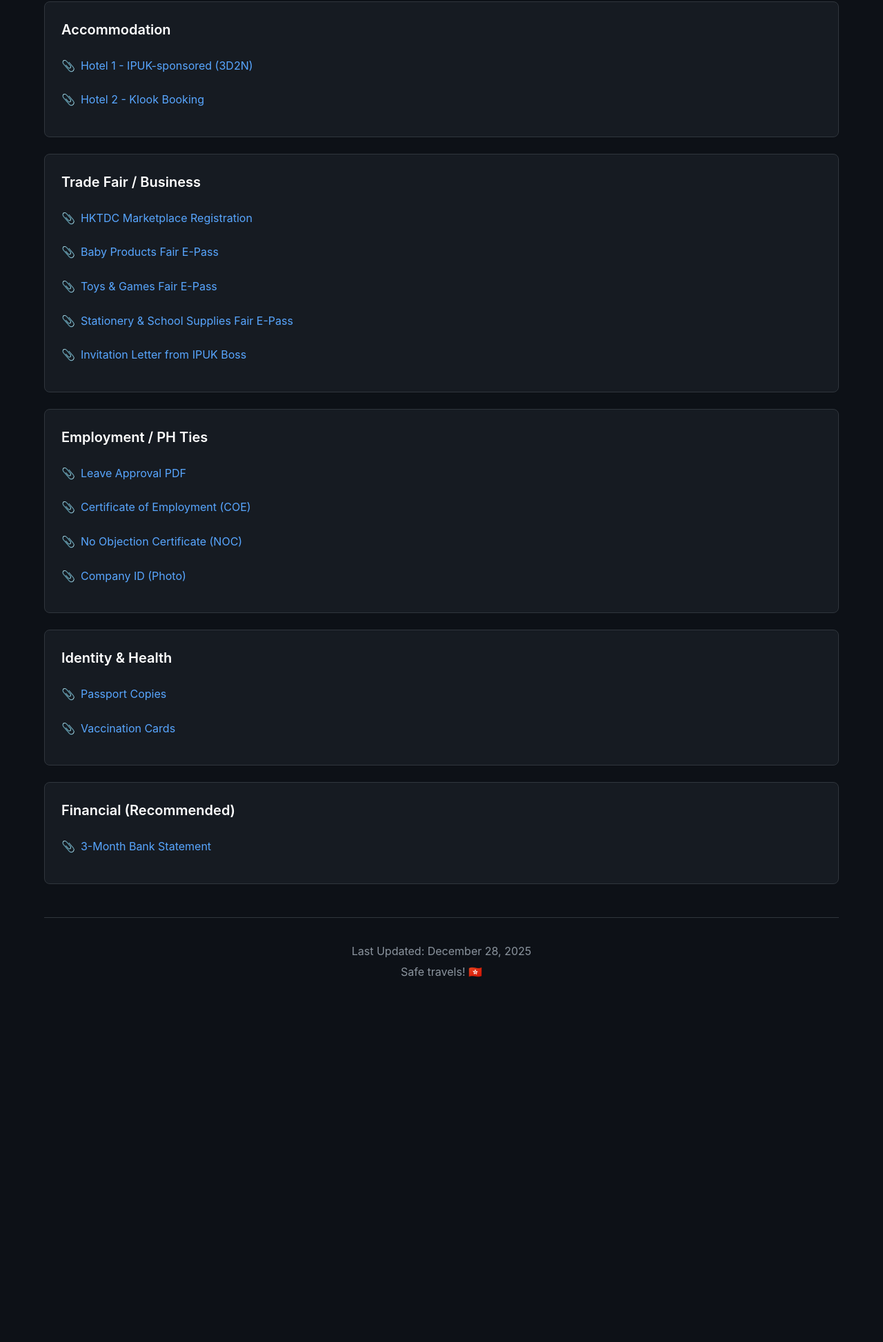
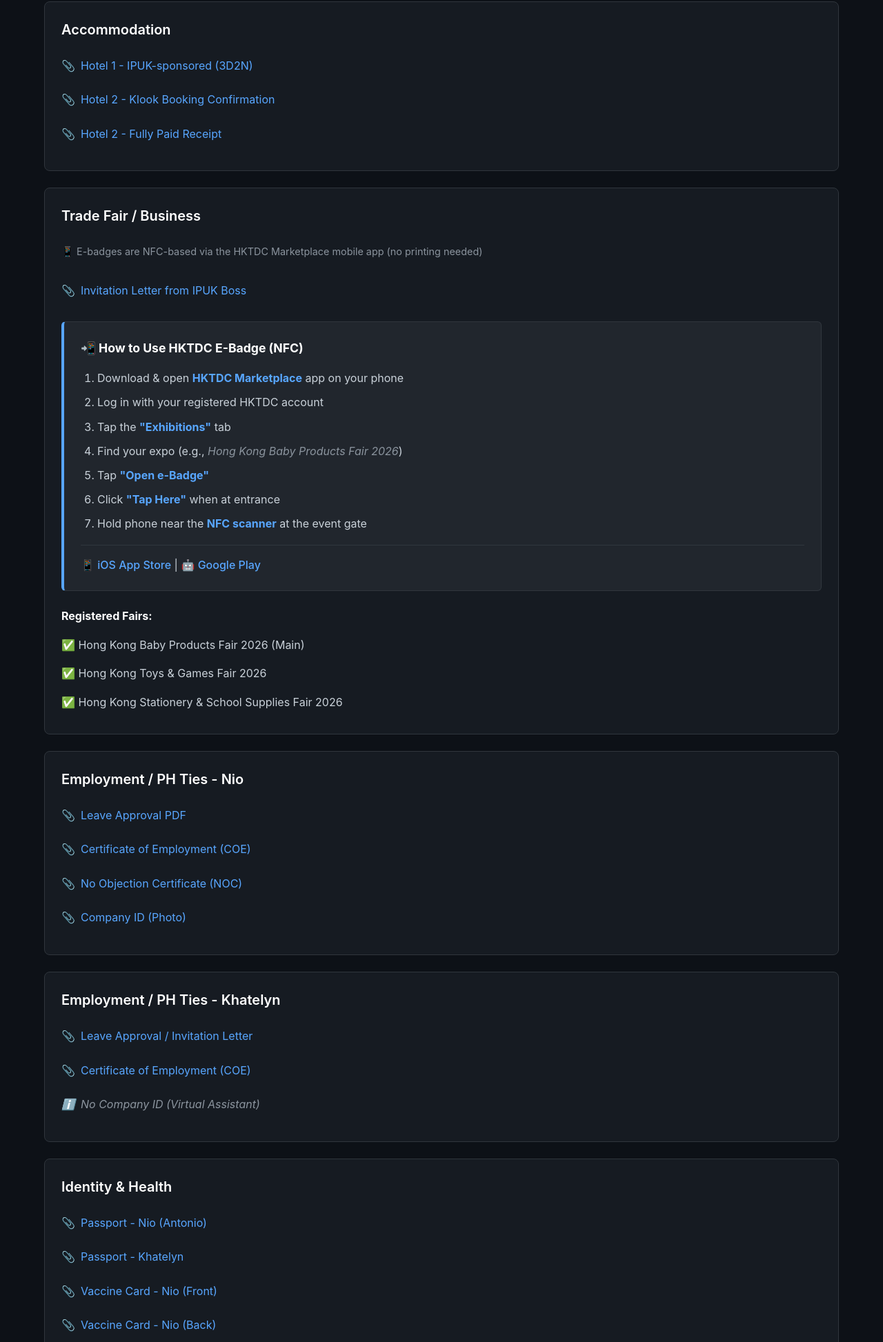
Before and after one commit to niomartinez/hk-trip-2026, a plain HTML site: page index.html in a window 1280 px wide. Shown: the part 641-2587 px from the top of the page at 69% size. Before the commit the page ends 2123 px from the top, so only its background shows below. Drawn offline with Linux system fonts and the light colour scheme.

Commit message:
Update itinerary dates, enhance document links, and add styling for notes and info boxes

```diff
--- a/index.html
+++ b/index.html
@@ -46,23 +46,45 @@
                     <h3>Accommodation</h3>
                     <ul class="doc-list">
                         <li><a href="#" class="doc-link" data-doc="hotel1">Hotel 1 - IPUK-sponsored (3D2N)</a></li>
-                        <li><a href="#" class="doc-link" data-doc="hotel2">Hotel 2 - Klook Booking</a></li>
+                        <li><a href="#" class="doc-link" data-doc="hotel2">Hotel 2 - Klook Booking Confirmation</a></li>
+                        <li><a href="#" class="doc-link" data-doc="hotel2_receipt">Hotel 2 - Fully Paid Receipt</a></li>
                     </ul>
                 </div>
 
                 <div class="card">
                     <h3>Trade Fair / Business</h3>
+                    <p class="section-note">📱 E-badges are NFC-based via the HKTDC Marketplace mobile app (no printing needed)</p>
                     <ul class="doc-list">
-                        <li><a href="#" class="doc-link" data-doc="marketplace">HKTDC Marketplace Registration</a></li>
-                        <li><a href="#" class="doc-link" data-doc="baby">Baby Products Fair E-Pass</a></li>
-                        <li><a href="#" class="doc-link" data-doc="toys">Toys & Games Fair E-Pass</a></li>
-                        <li><a href="#" class="doc-link" data-doc="stationery">Stationery & School Supplies Fair E-Pass</a></li>
                         <li><a href="#" class="doc-link" data-doc="invitation">Invitation Letter from IPUK Boss</a></li>
+                    </ul>
+
+                    <div class="info-box">
+                        <h4>📲 How to Use HKTDC E-Badge (NFC)</h4>
+                        <ol class="instruction-list">
+                            <li>Download & open <strong>HKTDC Marketplace</strong> app on your phone</li>
+                            <li>Log in with your registered HKTDC account</li>
+                            <li>Tap the <strong>"Exhibitions"</strong> tab</li>
+                            <li>Find your expo (e.g., <em>Hong Kong Baby Products Fair 2026</em>)</li>
+                            <li>Tap <strong>"Open e-Badge"</strong></li>
+                            <li>Click <strong>"Tap Here"</strong> when at entrance</li>
+                            <li>Hold phone near the <strong>NFC scanner</strong> at the event gate</li>
+                        </ol>
+                        <p class="app-links">
+                            <a href="https://apps.apple.com/app/hktdc-marketplace/id1507536498" target="_blank">📱 iOS App Store</a> |
+                            <a href="https://play.google.com/store/apps/details?id=com.hktdc.marketplace" target="_blank">🤖 Google Play</a>
+                        </p>
+                    </div>
+
+                    <p class="registered-fairs"><strong>Registered Fairs:</strong></p>
+                    <ul class="fair-list">
+                        <li>✅ Hong Kong Baby Products Fair 2026 (Main)</li>
+                        <li>✅ Hong Kong Toys & Games Fair 2026</li>
+                        <li>✅ Hong Kong Stationery & School Supplies Fair 2026</li>
                     </ul>
                 </div>
 
                 <div class="card">
-                    <h3>Employment / PH Ties</h3>
+                    <h3>Employment / PH Ties - Nio</h3>
                     <ul class="doc-list">
                         <li><a href="#" class="doc-link" data-doc="leave">Leave Approval PDF</a></li>
                         <li><a href="#" class="doc-link" data-doc="coe">Certificate of Employment (COE)</a></li>
@@ -72,17 +94,30 @@
                 </div>
 
                 <div class="card">
+                    <h3>Employment / PH Ties - Khatelyn</h3>
+                    <ul class="doc-list">
+                        <li><a href="#" class="doc-link" data-doc="leave_khatelyn">Leave Approval / Invitation Letter</a></li>
+                        <li><a href="#" class="doc-link" data-doc="coe_khatelyn">Certificate of Employment (COE)</a></li>
+                        <li><span class="doc-note">No Company ID (Virtual Assistant)</span></li>
+                    </ul>
+                </div>
+
+                <div class="card">
                     <h3>Identity & Health</h3>
                     <ul class="doc-list">
-                        <li><a href="#" class="doc-link" data-doc="passport">Passport Copies</a></li>
-                        <li><a href="#" class="doc-link" data-doc="vaxx">Vaccination Cards</a></li>
+                        <li><a href="#" class="doc-link" data-doc="passport_nio">Passport - Nio (Antonio)</a></li>
+                        <li><a href="#" class="doc-link" data-doc="passport_khatelyn">Passport - Khatelyn</a></li>
+                        <li><a href="#" class="doc-link" data-doc="vaxx_nio_front">Vaccine Card - Nio (Front)</a></li>
+                        <li><a href="#" class="doc-link" data-doc="vaxx_nio_back">Vaccine Card - Nio (Back)</a></li>
+                        <li><a href="#" class="doc-link" data-doc="vaxx_khatelyn">Vaccine Card - Khatelyn</a></li>
                     </ul>
                 </div>
 
                 <div class="card">
                     <h3>Financial (Recommended)</h3>
                     <ul class="doc-list">
-                        <li><a href="#" class="doc-link" data-doc="bank">3-Month Bank Statement</a></li>
+                        <li><a href="#" class="doc-link" data-doc="bank_nio">Bank Statement - Nio (3 months)</a></li>
+                        <li><a href="#" class="doc-link" data-doc="bank_khatelyn">Bank Statement - Khatelyn (3 months)</a></li>
                     </ul>
                 </div>
             </section>
@@ -93,7 +128,7 @@
 
                 <div class="card itinerary-day">
                     <div class="day-header" data-day="1">
-                        <h3>Day 1 - January 13 (Monday)</h3>
+                        <h3>Day 1 - January 13 (Tuesday)</h3>
                         <span class="toggle-icon">▼</span>
                     </div>
                     <div class="day-content" data-day-content="1">
@@ -120,7 +155,7 @@
 
                 <div class="card itinerary-day">
                     <div class="day-header" data-day="2">
-                        <h3>Day 2 - January 14 (Tuesday)</h3>
+                        <h3>Day 2 - January 14 (Wednesday)</h3>
                         <span class="toggle-icon">▼</span>
                     </div>
                     <div class="day-content" data-day-content="2">
@@ -143,7 +178,7 @@
 
                 <div class="card itinerary-day">
                     <div class="day-header" data-day="3">
-                        <h3>Day 3 - January 15 (Wednesday)</h3>
+                        <h3>Day 3 - January 15 (Thursday)</h3>
                         <span class="toggle-icon">▼</span>
                     </div>
                     <div class="day-content" data-day-content="3">
@@ -166,7 +201,7 @@
 
                 <div class="card itinerary-day">
                     <div class="day-header" data-day="4">
-                        <h3>Day 4 - January 16 (Thursday)</h3>
+                        <h3>Day 4 - January 16 (Friday)</h3>
                         <span class="toggle-icon">▼</span>
                     </div>
                     <div class="day-content" data-day-content="4">
@@ -197,7 +232,7 @@
 
                 <div class="card itinerary-day">
                     <div class="day-header" data-day="5">
-                        <h3>Day 5 - January 17 (Friday)</h3>
+                        <h3>Day 5 - January 17 (Saturday)</h3>
                         <span class="toggle-icon">▼</span>
                     </div>
                     <div class="day-content" data-day-content="5">
@@ -220,7 +255,7 @@
 
                 <div class="card itinerary-day">
                     <div class="day-header" data-day="6">
-                        <h3>Day 6 - January 18 (Saturday)</h3>
+                        <h3>Day 6 - January 18 (Sunday)</h3>
                         <span class="toggle-icon">▼</span>
                     </div>
                     <div class="day-content" data-day-content="6">
@@ -243,7 +278,7 @@
 
                 <div class="card itinerary-day">
                     <div class="day-header" data-day="7">
-                        <h3>Day 7 - January 19 (Sunday)</h3>
+                        <h3>Day 7 - January 19 (Monday)</h3>
                         <span class="toggle-icon">▼</span>
                     </div>
                     <div class="day-content" data-day-content="7">
--- a/styles.css
+++ b/styles.css
@@ -206,6 +206,91 @@ body {
 .doc-link::before {
     content: '📎';
     margin-right: var(--spacing-xs);
+}
+
+/* Document section notes and info boxes */
+.section-note {
+    color: var(--text-muted);
+    font-size: 0.9rem;
+    margin-bottom: var(--spacing-sm);
+    padding: var(--spacing-xs) 0;
+}
+
+.doc-note {
+    color: var(--text-muted);
+    font-style: italic;
+    padding: var(--spacing-xs) 0;
+    display: block;
+}
+
+.doc-note::before {
+    content: 'ℹ️';
+    margin-right: var(--spacing-xs);
+}
+
+.info-box {
+    background-color: var(--bg-tertiary);
+    border: 1px solid var(--border);
+    border-left: 4px solid var(--accent);
+    border-radius: var(--radius-sm);
+    padding: var(--spacing-md);
+    margin: var(--spacing-md) 0;
+}
+
+.info-box h4 {
+    color: var(--text-primary);
+    margin-bottom: var(--spacing-sm);
+    font-size: 1.1rem;
+}
+
+.instruction-list {
+    padding-left: var(--spacing-md);
+    margin-bottom: var(--spacing-sm);
+}
+
+.instruction-list li {
+    margin-bottom: var(--spacing-xs);
+    line-height: 1.7;
+}
+
+.instruction-list strong {
+    color: var(--accent);
+}
+
+.instruction-list em {
+    color: var(--text-muted);
+}
+
+.app-links {
+    margin-top: var(--spacing-sm);
+    padding-top: var(--spacing-sm);
+    border-top: 1px solid var(--border);
+}
+
+.app-links a {
+    color: var(--accent);
+    text-decoration: none;
+    font-weight: 500;
+}
+
+.app-links a:hover {
+    text-decoration: underline;
+}
+
+.registered-fairs {
+    margin-top: var(--spacing-md);
+    color: var(--text-primary);
+}
+
+.fair-list {
+    list-style: none;
+    padding-left: 0;
+    margin-top: var(--spacing-xs);
+}
+
+.fair-list li {
+    padding: var(--spacing-xs) 0;
+    color: var(--text-secondary);
 }
 
 /* =================================
```
Also changed, not shown: script.js (+17 -10 lines), 1 other file.
